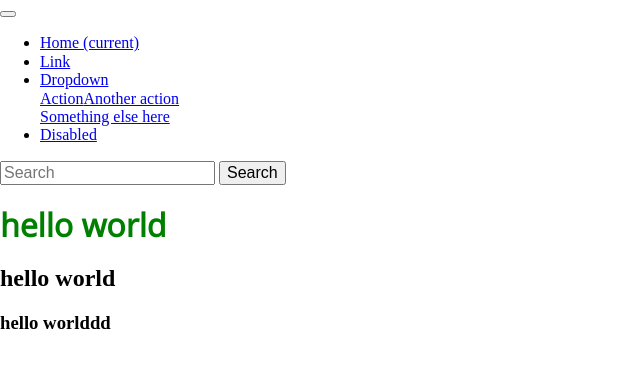
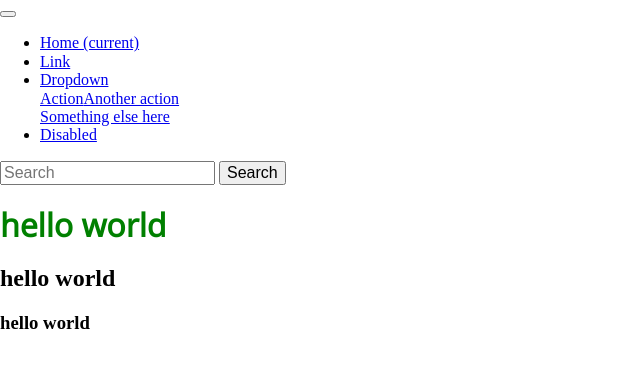
Before and after one commit to vasiliy-ignatov/chess-club, a website: page src/index.pug in a window 1280 px wide. Shown: the full height of the page, 0-640 px from the left. Drawn offline with nearby package versions, Linux system fonts and the light colour scheme; files that its build step writes are made by us from their sources; files whose address does not match are found by name.

Commit message:
new work branch

```diff
--- a/src/index.pug
+++ b/src/index.pug
@@ -4,4 +4,4 @@
 	.container
 		h1 hello world
 		h2 hello world
-		h3 hello worlddd
+		h3 hello world
```
